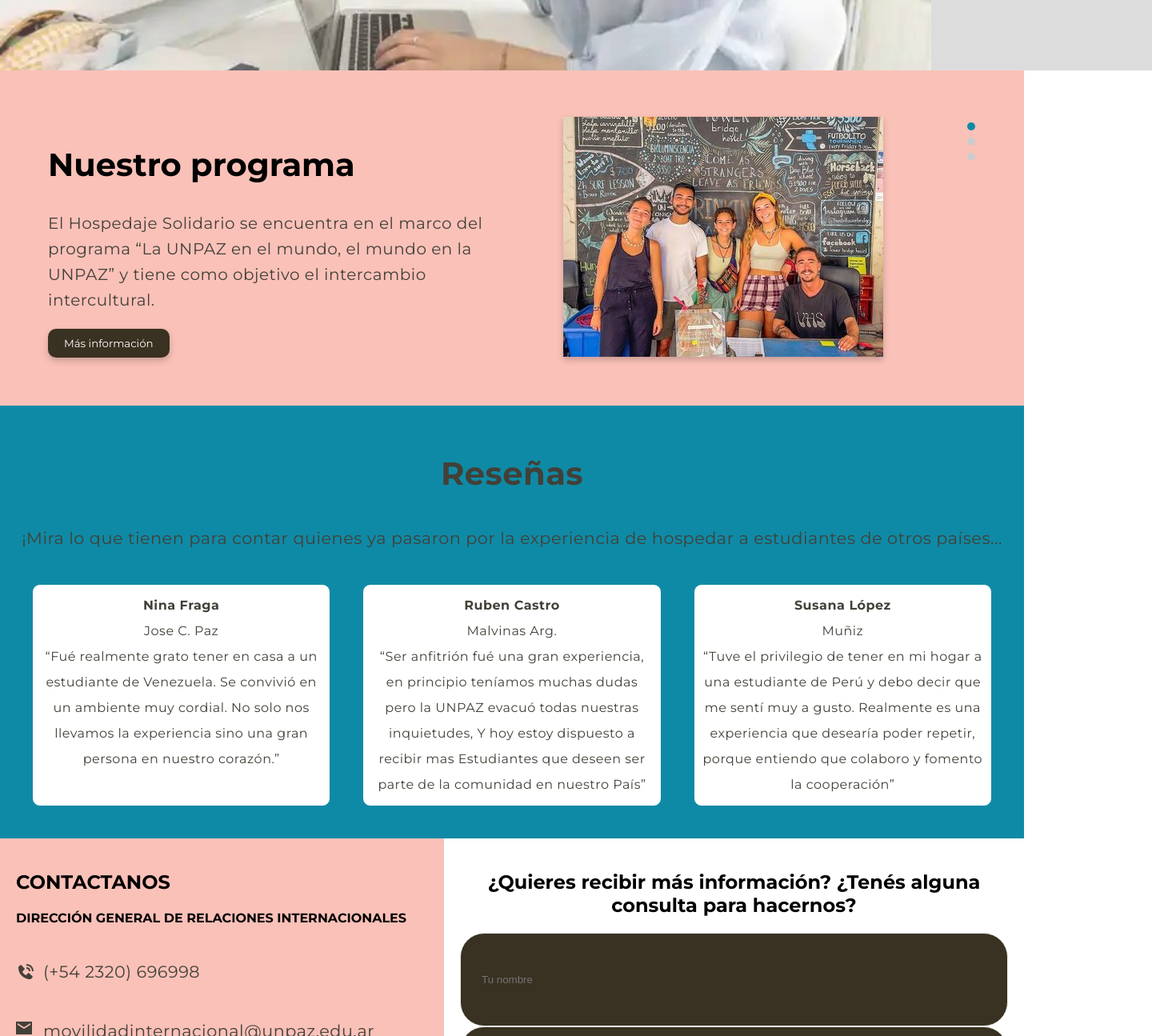
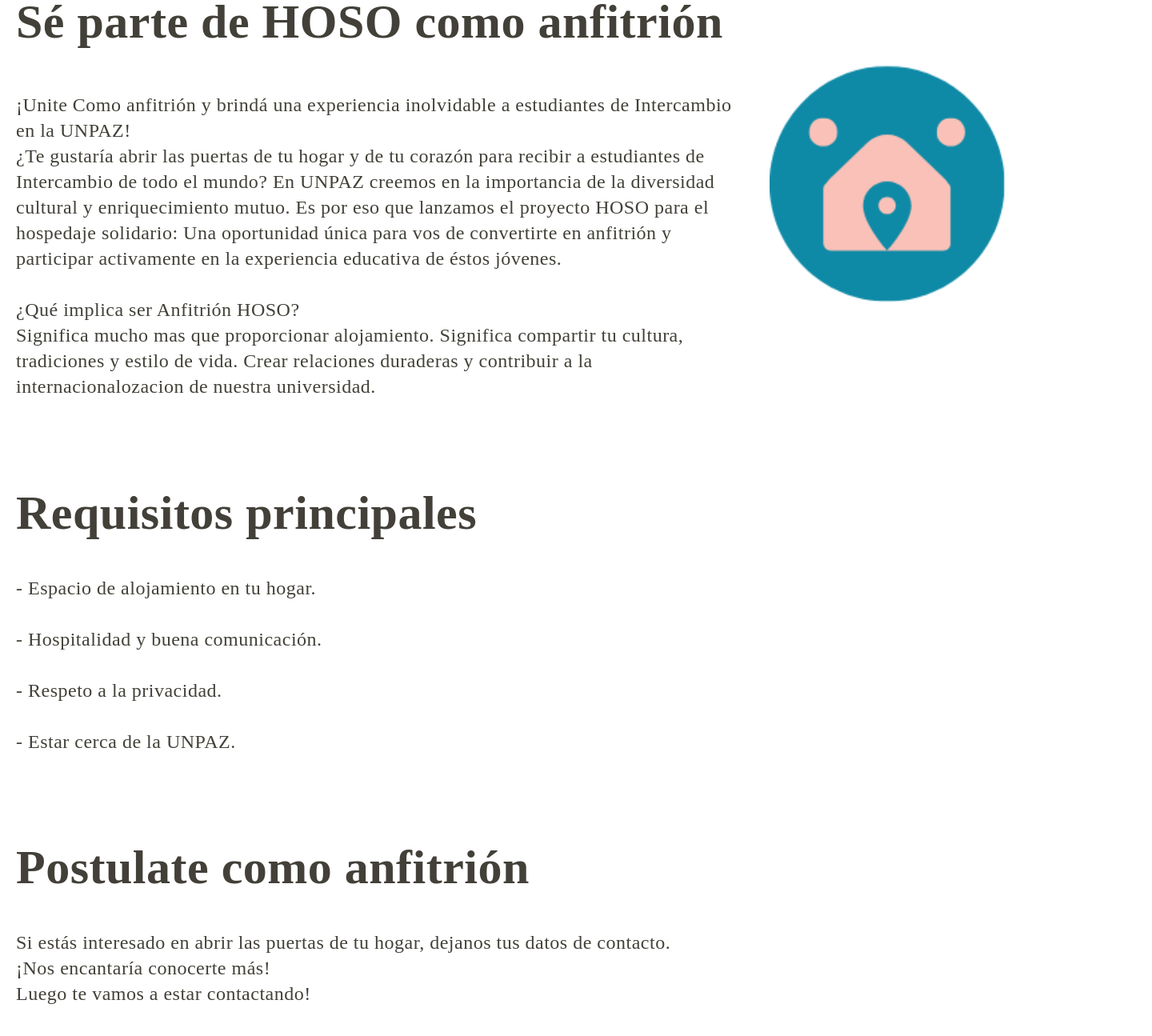
Before and after one commit to nicomedina88/HOSOsite, a React (Create React App) app: page / in a window 1280 px wide. Shown: the part 360-1655 px from the top of the page at 80% size, 1440 px wide, since content can reach past the window. Built offline with nearby package versions, Linux system fonts and the light colour scheme.

Commit message:
version desktop noventa por ciento hecha

```diff
--- a/src/App.js
+++ b/src/App.js
@@ -1,20 +1,14 @@
 import './App.css';
-import Header from './componentes/Header.jsx';
+import Nav from './componentes/Header.jsx';
+import Sumate from './componentes/Sumate.jsx';
 import Footer from './componentes/Footer.jsx';
-import Banner from './componentes/Banner.jsx';
-import Carrusel from './componentes/Carrusel.jsx';
-import Contacto from './componentes/Contacto.jsx';
-import Resenas from './componentes/Resenas.jsx';
 
 function App() {
   return (
     <div className="App">
       <header>
-        <Header />
-        <Banner />
-        <Carrusel />
-        <Resenas />
-        <Contacto />
+        <Nav/>
+        <Sumate />
         <Footer />
       </header>
     </div>
--- a/src/componentes/Banner.css
+++ b/src/componentes/Banner.css
@@ -3,7 +3,7 @@
   opacity: 0.8;
   background: url(../img/fondo1.png), lightgray 50%;
   mix-blend-mode: darken;
-  width: 1440px;
+  width: 1340px;
   flex-shrink: 0;
   background-repeat: no-repeat;
   background-size: contain; /* Ajusta el ancho de la imagen al 100% y permite que el alto se ajuste automáticamente */
--- a/src/componentes/Contacto.css
+++ b/src/componentes/Contacto.css
@@ -7,6 +7,11 @@
 .rosado {
   flex: 1;
   background-color: #FAC1B8;
+
+}
+
+h2 {
+  padding-top: 20px;
 }
 
 .contacto-info {
@@ -14,11 +19,14 @@
   text-align: left; /* Alinea el texto a la izquierda */
   position: relative; /* Necesario para posicionar la imagen dentro del contenedor .rosado */
   padding: 20px;
+  padding-bottom: 10px; /* Ajusta esto para acercar el título al borde inferior */
+
 }
 
 .rosado img {
   width: 100%; /* La imagen ocupa el 100% del ancho del contenedor .rosado */
-  height: 34%; /* La imagen ocupa el 25% de la altura del contenedor .rosado */
+  height: 40%; /* La imagen ocupa el 25% de la altura del contenedor .rosado */
+  padding-bottom: 0; /* Ajusta esto para acercar el título al borde inferior */
 }
 
 .telefono-container,
@@ -35,7 +43,11 @@
 .formulario {
   flex: 1;
   background-color: #ffffff;
+}
+
+.formi {
   padding: 20px;
+
 }
 
 /* Puedes agregar estilos adicionales según tus necesidades */
@@ -46,23 +58,22 @@
 .formulario form input,
 .formulario form textarea {
   display: flex;
-width: 631px;
+  width: 651px;
   height: 78.947px;
-padding: 18px 26px;
+  padding: 18px 46px;
   flex-direction: column;
   justify-content: center;
   align-items: flex-start;
-gap: 10px;
+  gap: 20px;
   flex-shrink: 0;
   border-radius: 30px;
   border: 1px solid #EEE;
+  margin-bottom: 30px;
+  background: #393121; /* Establece el color de fondo */
+  color: #FFF; /* Establece el color del texto */
 }
 
-.formulario form input,
-.formulario form textarea {
-background: #393121;
-color: #FFF;
-}
+
 
 .formulario form button {
 display: flex;
--- a/src/componentes/Contacto.jsx
+++ b/src/componentes/Contacto.jsx
@@ -77,7 +77,7 @@
       </div>
       <div className="formulario">
         <h2>¿Quieres recibir más información? ¿Tenés alguna consulta para hacernos?</h2>
-        <form onSubmit={validarFormulario}>
+        <form className='formi'   onSubmit={validarFormulario}>
           <input type="text" name="nombre" placeholder="Tu nombre" required />
           <input type="email" name="email" placeholder="Tu email" required />
           <textarea
--- a/src/componentes/Login.css
+++ b/src/componentes/Login.css
@@ -0,0 +1,82 @@
+/* Login.css */
+
+.login-container {
+    display: flex;
+    width: 100%;
+  }
+
+  .white-section {
+    background-color: #ffffff;
+    flex: 0.6;
+    padding: 20px;
+    width: 845px;
+    height: 724px;
+    flex-shrink: 0;
+  }
+
+  .pink-section {
+    background-color: #FAC1B8;
+    flex: 0.4;
+    padding: 20px;
+    display: flex;
+    align-items: center;
+    width: 845px;
+    justify-content: center; /* Añade esta línea para centrar contenido horizontalmente */
+  }
+
+  .login-form {
+    max-width: 400px;
+    margin: auto;
+    display: flex;
+    width: 520px;
+    height: 426px;
+    padding: 24px 55px;
+    flex-direction: column;
+    align-items: flex-start;
+    gap: 32px;
+    flex-shrink: 0;
+  }
+
+  .additional-info {
+    display: flex;
+    justify-content: space-between;
+    margin-bottom: 10px;
+  }
+
+  .logo-container {
+  text-align: center; /* Añade esta línea para centrar el texto en el contenedor */
+  margin-top: 10px; /* Ajusta el margen inferior según tus preferencias */
+
+}
+
+  .slogan {
+    font-size: 14px;
+    color: var(--primary, #393121);
+    font-family: Poppins;
+    font-size: 18px;
+    font-style: normal;
+    font-weight: 500;
+    line-height: normal;
+
+  }
+
+  .titulogo {
+    color: var(--primary, #393121);
+    font-family: Poppins;
+    font-size: 96px;
+    font-style: normal;
+    font-weight: 700;
+    line-height: normal;
+    margin-bottom: 10px; /* Ajusta el margen inferior según tus preferencias */
+  }
+
+  h2 {
+    max-width: 410px;
+    color: #000;
+
+    font-family: Roboto;
+    font-size: 30px;
+    font-style: normal;
+    font-weight: 600;
+    line-height: 32px; /* 160% */
+  }
--- a/src/componentes/Resenas.css
+++ b/src/componentes/Resenas.css
@@ -2,6 +2,12 @@
   background-color: #0F8AA6;
   padding: 20px;
   text-align: center;
+}
+.titulo1 {
+  color: white;
+}
+
+.subtitulo {
   color: white;
 }
 
@@ -29,6 +35,7 @@
 .opinion p {
   margin: 0;
   font-size: 1em; /* Puedes ajustar el tamaño de fuente según tus preferencias */
+  color: black;
 }
 
 .nombre {
--- a/src/componentes/Resenas.jsx
+++ b/src/componentes/Resenas.jsx
@@ -4,8 +4,8 @@
 const Resenas = () => {
   return (
     <div className="resenas-container">
-      <h1>Reseñas</h1>
-      <p>¡Mira lo que tienen para contar quienes ya pasaron por la experiencia de hospedar a estudiantes de otros países...</p>
+      <h1 className='titulo1'>Reseñas</h1>
+      <p className='subtitulo'>¡Mira lo que tienen para contar quienes ya pasaron por la experiencia de hospedar a estudiantes de otros países...</p>
       <div className="opiniones">
         <div className="opinion">
           <p className="nombre"><strong>Nina Fraga</strong></p>
--- a/src/componentes/Sumate.css
+++ b/src/componentes/Sumate.css
@@ -1,4 +1,4 @@
-/* Sumate.css */
+/* Sobrehoso.css */
 
 
 .mini-banner {
@@ -46,8 +46,8 @@
   font-family: DM Sans;
   font-size: 60px;
   font-style: normal;
-    font-weight: 700;
-    line-height: 76px; /* 126.667% */
+  font-weight: 600;
+  line-height: 56px; /* 126.667% */
   letter-spacing: 0.5px;
   text-align: left; /* Alinea el texto a la izquierda */
 }
@@ -63,3 +63,15 @@
   line-height: 32px; /* 133.333% */
   letter-spacing: 0.5px;
 }
+
+.text-with-image-container {
+  display: flex;
+  align-items: center;
+}
+
+.project-logo {
+  width: 500px; /* Ajusta el tamaño según sea necesario */
+  height: 300px; /* Esto mantiene la proporción de la imagen */
+  margin-left: 20px; /* Ajusta la distancia entre la imagen y el texto */
+  margin-right: 20px; /* Ajusta la distancia entre la imagen y el texto */
+}
--- a/src/componentes/Sumate.jsx
+++ b/src/componentes/Sumate.jsx
@@ -2,6 +2,8 @@
 import foto from '../img/fondo1.png';
 import React from 'react';
 import './Sumate.css'; // Asegúrate de importar tu archivo CSS
+import logo6 from '../img/hoso6.png';
+
 
 const Sumate = () => {
   return (
@@ -18,12 +20,49 @@
         />
       </div>
 
-      {/* Contenido de texto */}
+      <div className="text-with-image-container">
       <div className="text-container">
-        <h2 className="section-title">Sé parte de HOSO como anfitrión</h2>
+        <h3 className="section-title">Sé parte de HOSO como anfitrión</h3>
         <p className="paragraph">
-          El Programa de Internacionalización Integral y Cooperación Internacional “La UNPAZ en el mundo...
-          {/* Resto del texto */}
+        <span>¡Unite Como anfitrión y brindá una experiencia inolvidable a estudiantes de Intercambio en la UNPAZ!</span>
+        <br />
+        ¿Te gustaría abrir las puertas de tu hogar y de tu corazón para recibir a estudiantes de Intercambio de todo el mundo? En UNPAZ creemos en la importancia de la diversidad cultural y enriquecimiento mutuo. Es por eso que lanzamos el proyecto HOSO para el hospedaje solidario: Una oportunidad única para vos de convertirte en anfitrión y participar activamente en la experiencia educativa de éstos jóvenes.
+        <br />
+        <br />
+        <span>¿Qué implica ser Anfitrión HOSO?</span>
+        <br />
+        Significa mucho mas que proporcionar alojamiento. Significa compartir tu cultura, tradiciones y estilo de vida. Crear relaciones duraderas y contribuir a la internacionalozacion de nuestra universidad.
+        </p>
+      </div>
+      <img
+          src={logo6}
+          alt="Logo del proyecto HOSO"
+          className="project-logo"
+        />
+      </div>
+      <div className="text-container">
+        <h2 className="section-title">Requisitos principales</h2>
+        <p className="paragraph">
+        - Espacio de alojamiento en tu hogar.
+        <br />
+        <br />
+        - Hospitalidad y buena comunicación.
+        <br />
+        <br />
+        - Respeto a la privacidad.
+        <br />
+        <br />
+        - Estar cerca de la UNPAZ.
+        </p>
+      </div>
+      <div className="text-container">
+        <h2 className="section-title">Postulate como anfitrión</h2>
+        <p className="paragraph">
+        Si estás interesado en abrir las puertas de tu hogar, dejanos tus datos de contacto.
+        <br />
+        ¡Nos encantaría conocerte más!
+        <br />
+        Luego te vamos a estar contactando!
         </p>
       </div>
     </div>
```
Also changed, not shown: src/componentes/Login.jsx (+60 -0 lines). Lines whose indentation alone changed are shown as unchanged.
